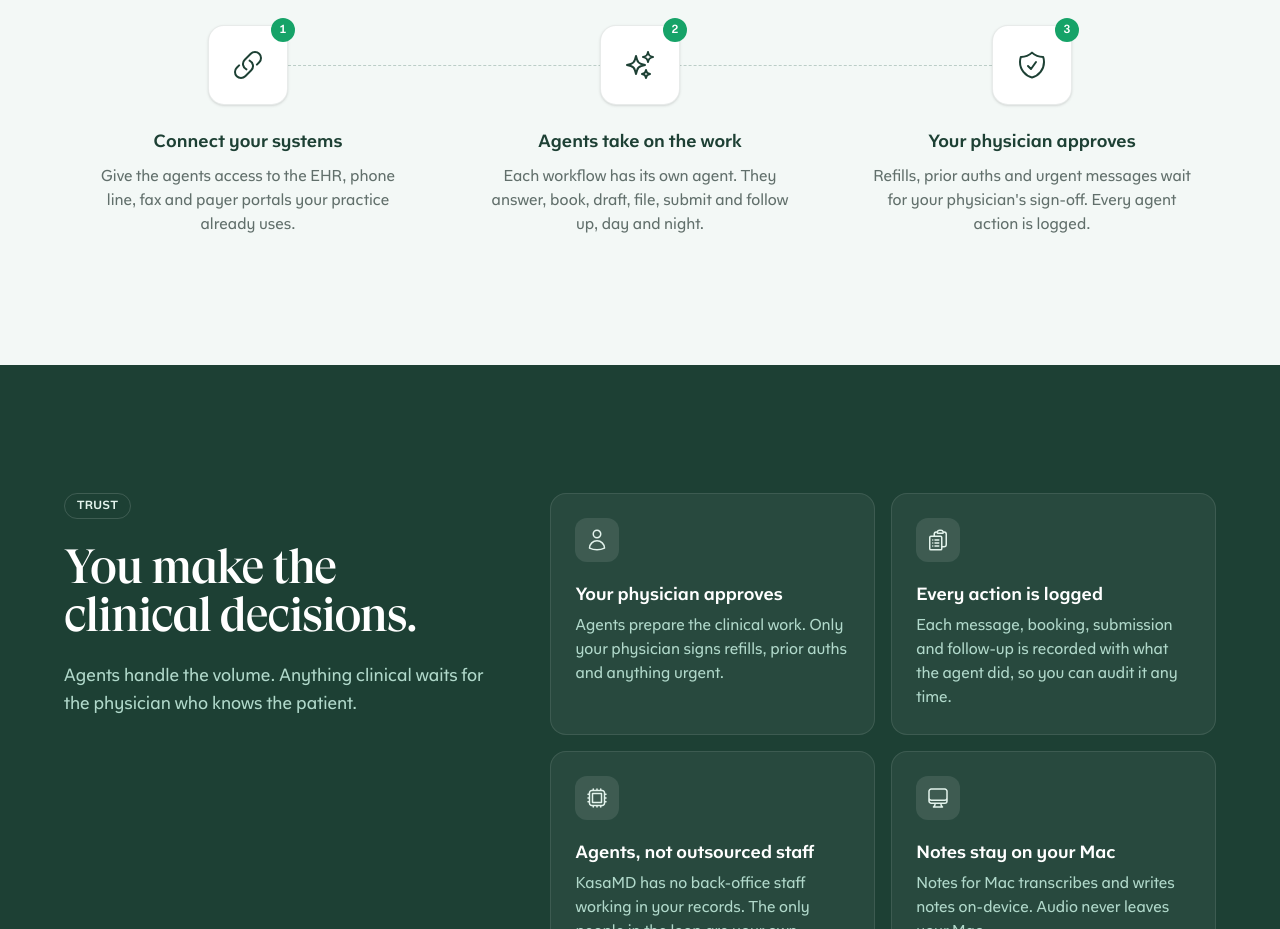
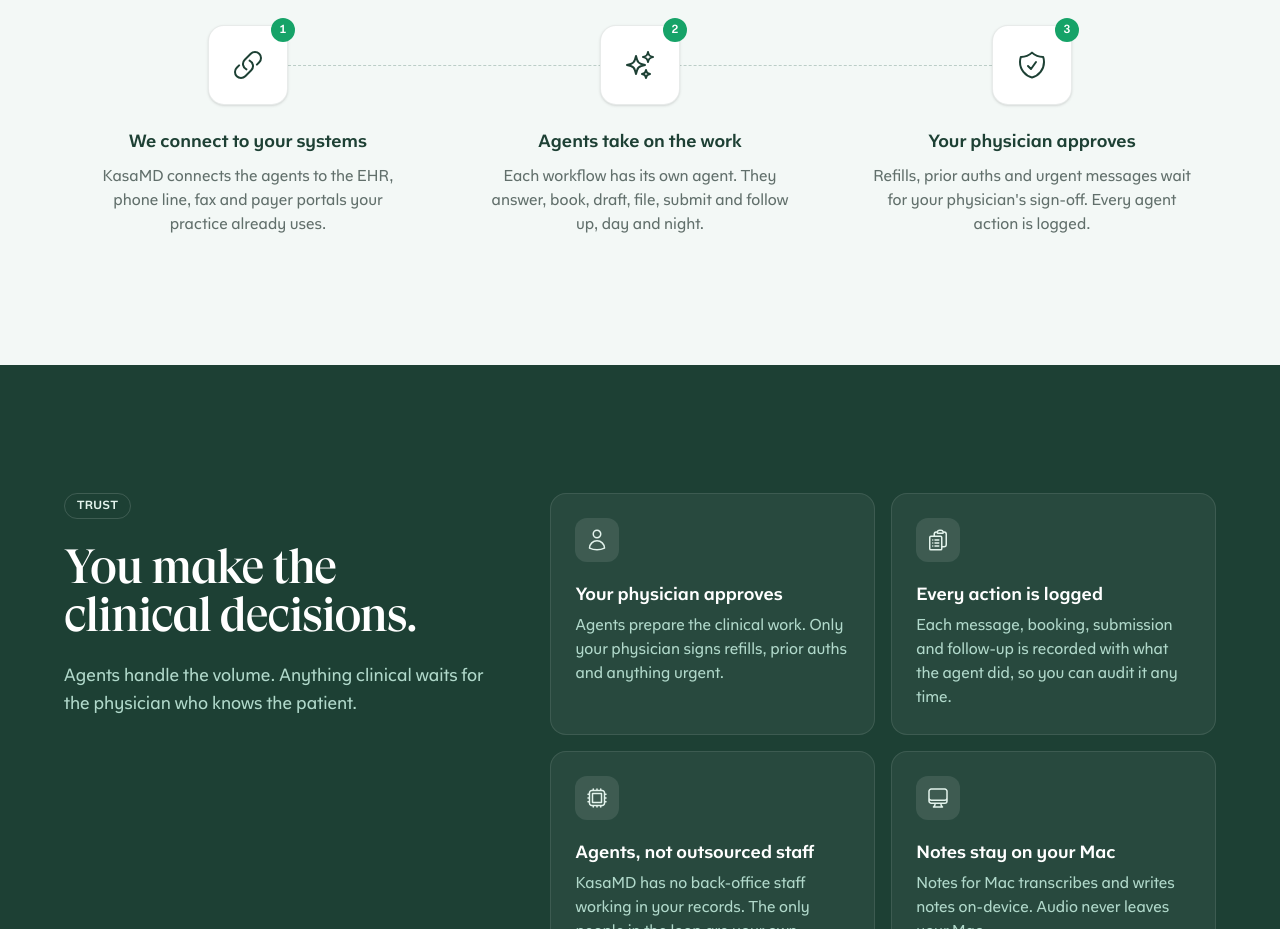
Before and after one commit to Kasa-Labs/kasa_marketing, a Next.js app: page / in a window 1280 px wide. Shown: the part 5560-6489 px from the top of the page. Built offline with nearby package versions, Linux system fonts and the light colour scheme.

Commit message:
Say KasaMD connects the agents to the practice's systems

```diff
--- a/app/components/AgentSteps.tsx
+++ b/app/components/AgentSteps.tsx
@@ -7,9 +7,9 @@ import {
 const steps = [
   {
     icon: LinkIcon,
-    title: "Connect your systems",
+    title: "We connect to your systems",
     description:
-      "Give the agents access to the EHR, phone line, fax and payer portals your practice already uses.",
+      "KasaMD connects the agents to the EHR, phone line, fax and payer portals your practice already uses.",
   },
   {
     icon: SparklesIcon,
```
